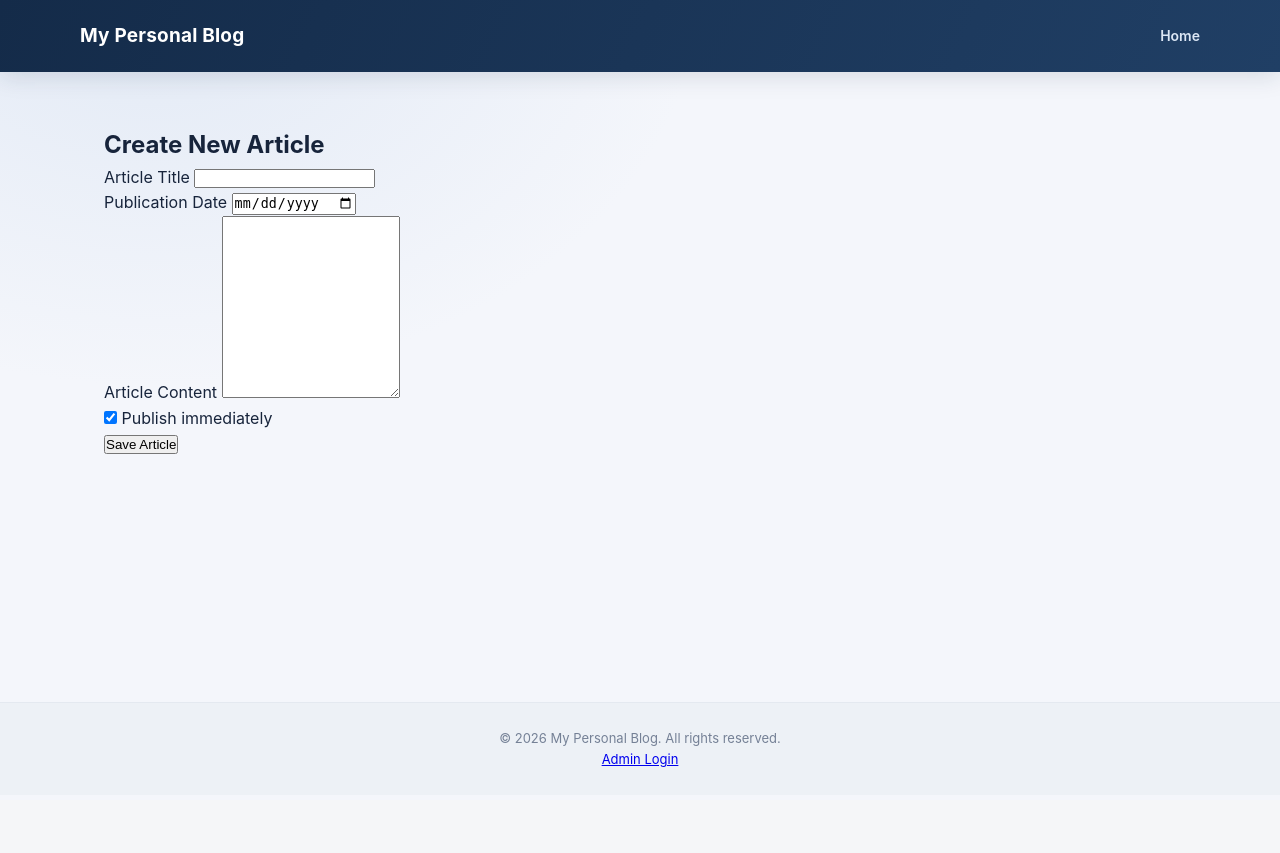
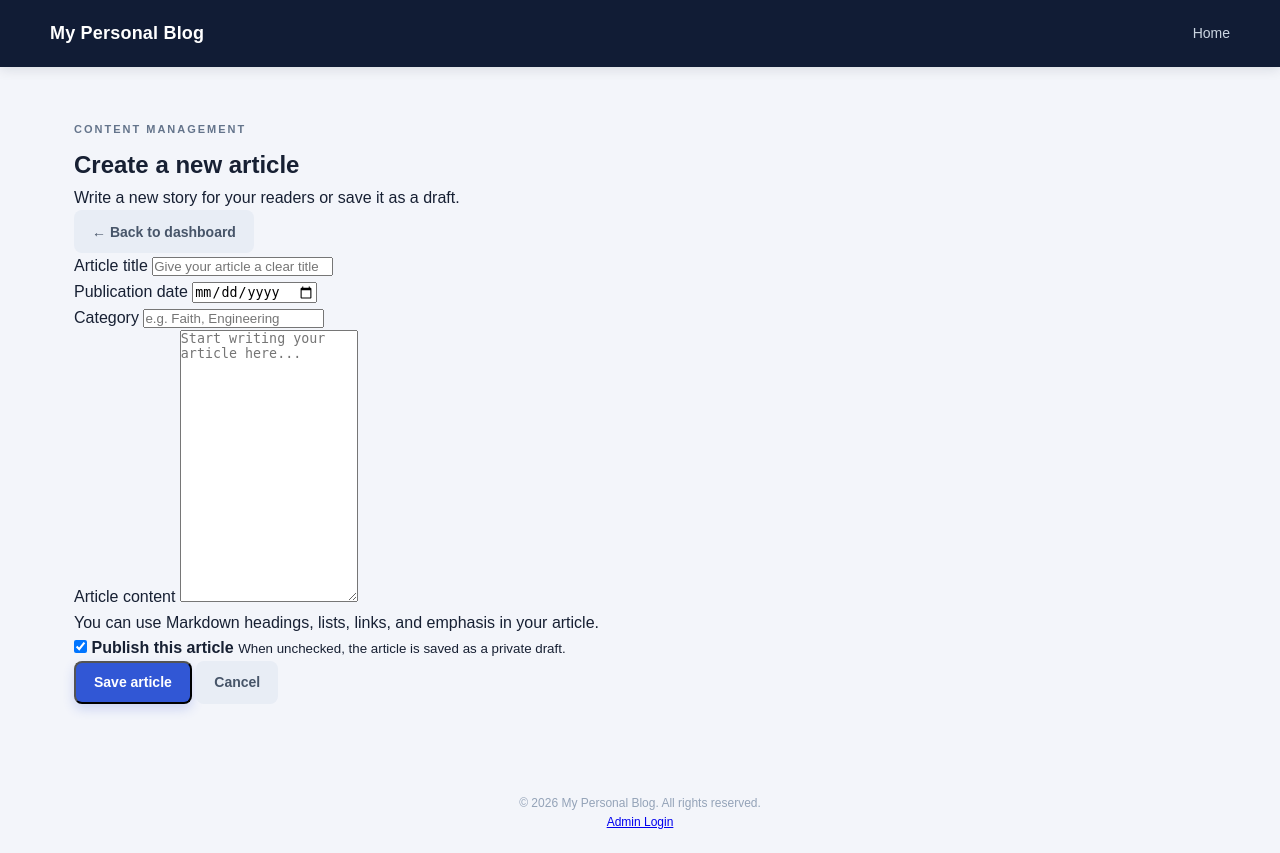
Before and after one commit to ugochi74/personal-blog, a Flask app: page /admin/articles/add in a window 1280 px wide. Before the commit the page ends 767 px from the top, so only its background shows below. Run offline with Flask 3, Linux system fonts and the light colour scheme; the visitor is signed in with stand-in values (Sample User, id 1); parts of the project's set-up code (start-up, migrations or seed data) failed here and were passed over.

Commit message:
Polish article creation form and add categories

```diff
--- a/templates/admin/add_article.html
+++ b/templates/admin/add_article.html
@@ -1,63 +1,56 @@
-
 {% extends "base.html" %}
 
-{% block title %}Add Article | My Personal Blog{% endblock %}
+{% block title %}Create Article | My Personal Blog{% endblock %}
+{% block body_class %}admin-page{% endblock %}
 
 {% block content %}
-
-<section class="add-article">
-    <h1>Create New Article</h1>
+<section class="admin-form-page">
+    <div class="form-page-heading">
+        <div>
+            <p class="dashboard-eyebrow">CONTENT MANAGEMENT</p>
+            <h1>Create a new article</h1>
+            <p>Write a new story for your readers or save it as a draft.</p>
+        </div>
+        <a class="button button-quiet" href="{{ url_for('dashboard') }}">← Back to dashboard</a>
+    </div>
 
     {% with messages = get_flashed_messages() %}
         {% for message in messages %}
-            <p class="error-message">{{ message }}</p>
+            <p class="form-alert" role="alert">{{ message }}</p>
         {% endfor %}
     {% endwith %}
 
-    <form method="POST">
-        <div>
-            <label for="title">Article Title</label>
-            <input
-                type="text"
-                id="title"
-                name="title"
-                required
-            >
+    <form method="POST" class="article-editor-form">
+        <div class="editor-field">
+            <label for="title">Article title</label>
+            <input type="text" id="title" name="title" placeholder="Give your article a clear title" required>
         </div>
-
-        <div>
-            <label for="date">Publication Date</label>
-            <input
-                type="date"
-                id="date"
-                name="date"
-                required
-            >
+        <div class="editor-two-columns">
+            <div class="editor-field">
+                <label for="date">Publication date</label>
+                <input type="date" id="date" name="date" required>
+            </div>
+            <div class="editor-field">
+                <label for="category">Category</label>
+                <input type="text" id="category" name="category" placeholder="e.g. Faith, Engineering">
+            </div>
         </div>
-
-        <div>
-            <label for="content">Article Content</label>
-            <textarea
-                id="content"
-                name="content"
-                rows="12"
-                required
-            ></textarea>
+        <div class="editor-field">
+            <label for="content">Article content</label>
+            <textarea id="content" name="content" rows="18" placeholder="Start writing your article here..." required></textarea>
+            <p class="editor-help">You can use Markdown headings, lists, links, and emphasis in your article.</p>
         </div>
-
-        <div>
-            <label>
-                <input
-                    type="checkbox"
-                    name="published"
-                    checked
-                >
-                Publish immediately
-            </label>
+        <label class="publish-option">
+            <input type="checkbox" name="published" checked>
+            <span>
+                <strong>Publish this article</strong>
+                <small>When unchecked, the article is saved as a private draft.</small>
+            </span>
+        </label>
+        <div class="editor-actions">
+            <button class="button button-primary" type="submit">Save article</button>
+            <a class="button button-quiet" href="{{ url_for('dashboard') }}">Cancel</a>
         </div>
-
-        <button type="submit">Save Article</button>
     </form>
 </section>
-
 {% endblock %}
```
